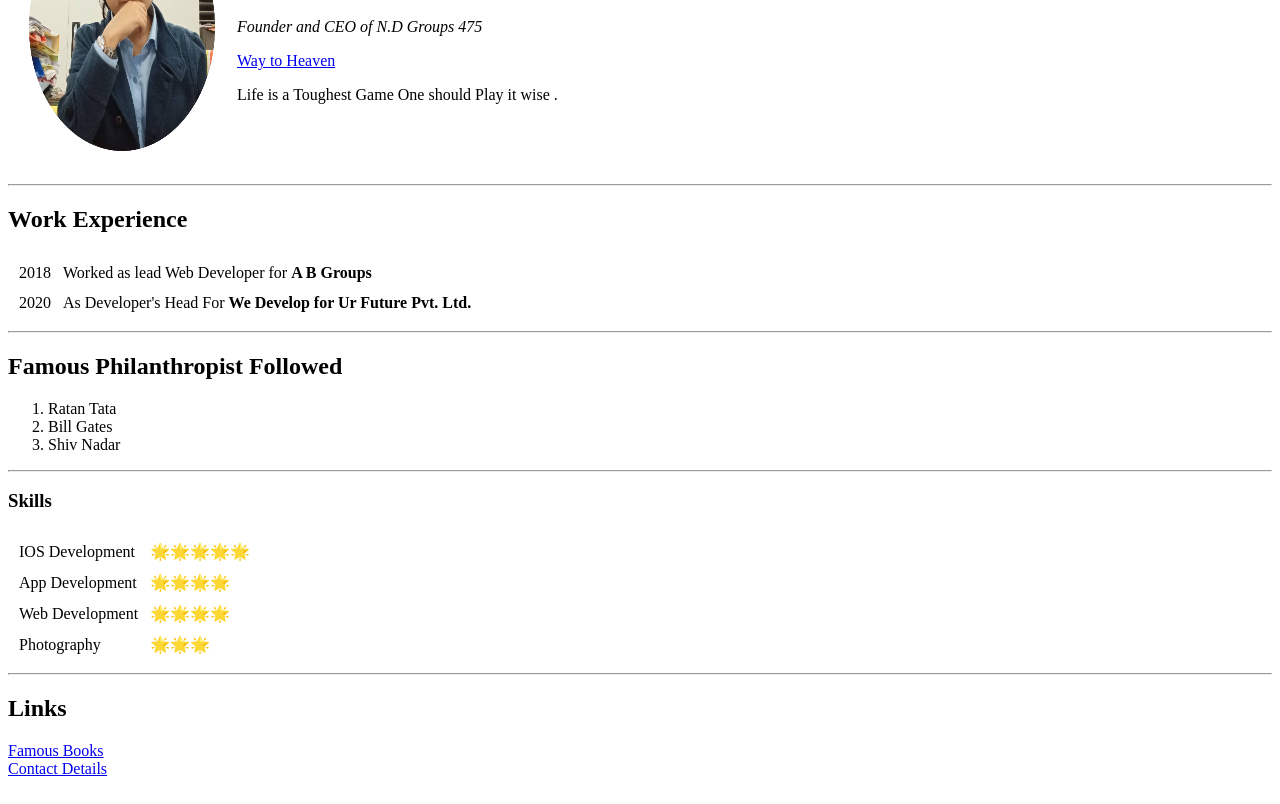
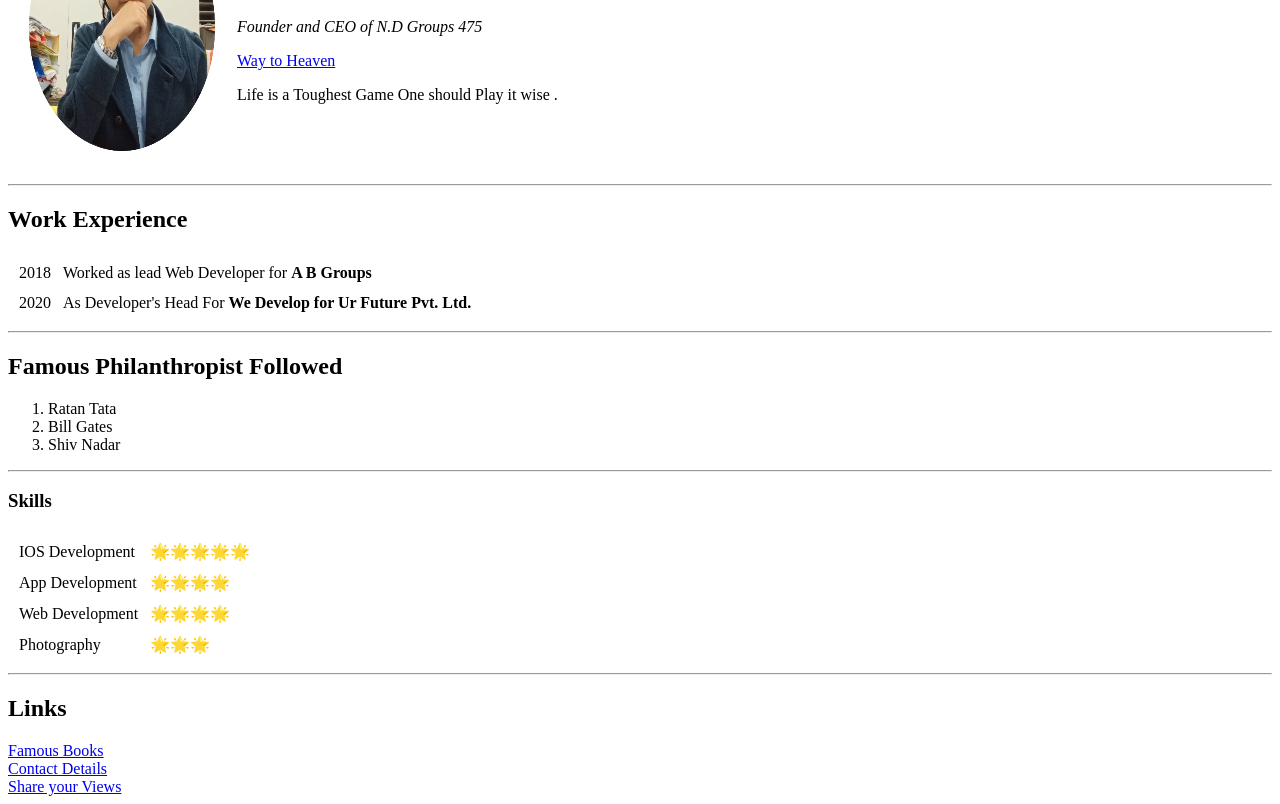
Before and after one commit to Niranjali03/cv, a plain HTML site: page index.html in a window 1280 px wide. Shown: the part 126-930 px from the top of the page. Drawn offline with Linux system fonts and the light colour scheme.

Commit message:
Update index.html

```diff
--- a/index.html
+++ b/index.html
@@ -57,6 +57,8 @@
     <a href="famousbooks.html">Famous Books</a>
     <br>
     <a href="contact-me.html">Contact Details</a>
+        <br>
+    <a href="entry to myspace.html">Share your Views</a>
 
 </body>
 
```
